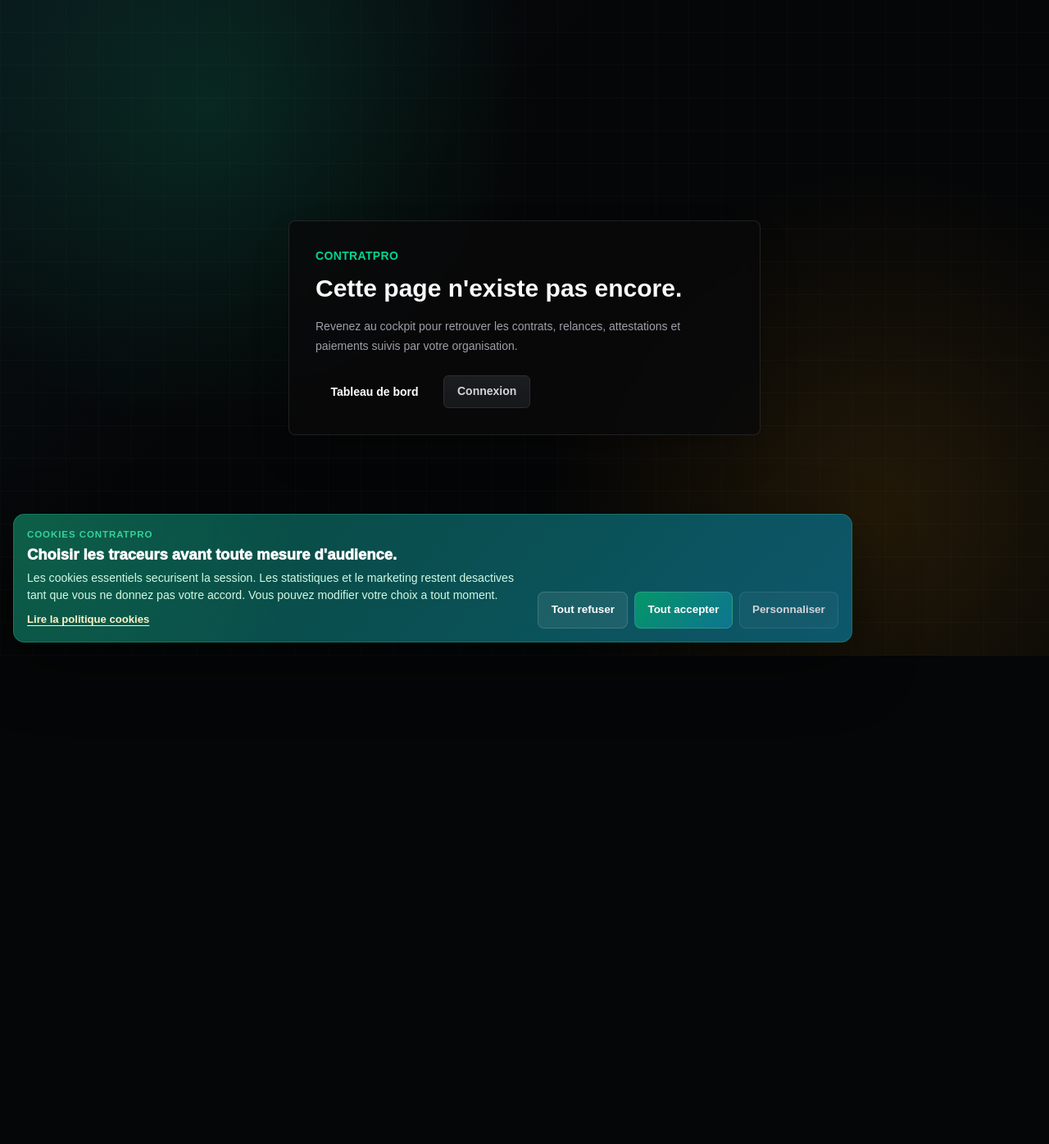
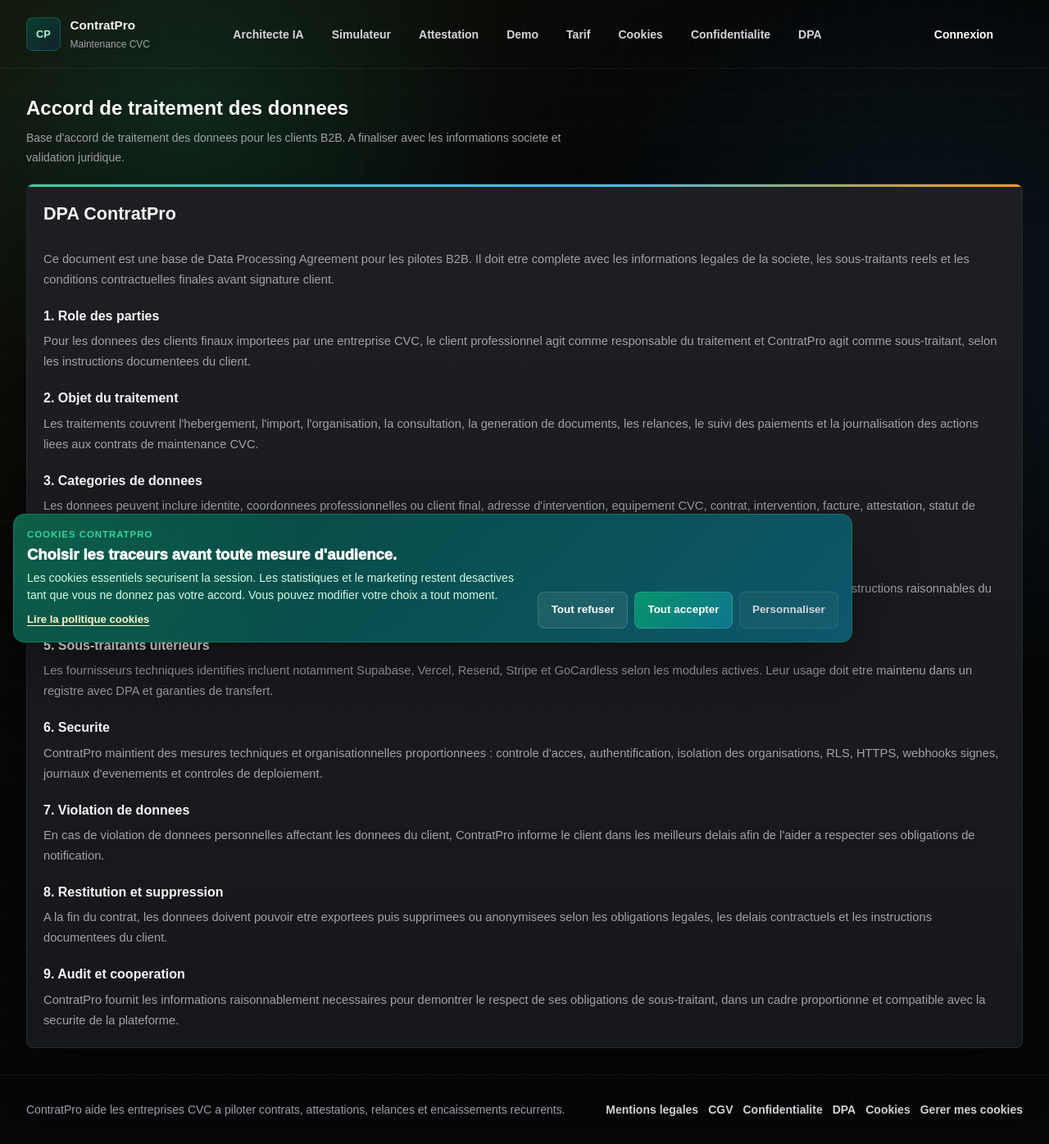
Before and after one commit to LEADFORM-arch/CONTRATPRO, a Next.js app: page /dpa in a window 1280 px wide. Before the commit this address had no page. Shown: the whole page at 82% size. Before the commit the page ends 800 px from the top, so only its background shows below. Built offline with nearby package versions, Linux system fonts and the light colour scheme.

Commit message:
Consolidate legal RGPD pages

```diff
--- a/scripts/deployment-smoke-test.mjs
+++ b/scripts/deployment-smoke-test.mjs
@@ -24,6 +24,7 @@
   { path: "/legal", includes: ["Mentions", "ContratPro"] },
   { path: "/cookies", includes: ["cookies", "ContratPro"] },
   { path: "/privacy", includes: ["confidentialite", "ContratPro"] },
+  { path: "/dpa", includes: ["donnees", "ContratPro"] },
   { path: "/terms", includes: ["conditions", "ContratPro"] },
 ];
 
--- a/scripts/production-readiness.mjs
+++ b/scripts/production-readiness.mjs
@@ -116,6 +116,7 @@
   "src/app/legal/page.tsx",
   "src/app/cookies/page.tsx",
   "src/app/privacy/page.tsx",
+  "src/app/dpa/page.tsx",
   "src/app/terms/page.tsx",
 ]) {
   check(
@@ -228,6 +229,7 @@
       "/demo",
       "/demo/merci",
       "/cookies",
+      "/dpa",
     ]),
   "le deploiement doit avoir un controle HTTP post-release",
 );
--- /dev/null
+++ b/src/app/dpa/page.tsx
@@ -0,0 +1,88 @@
+import type { Metadata } from "next";
+
+import { PublicSection, PublicShell } from "@/components/marketing/PublicShell";
+
+export const metadata: Metadata = {
+  alternates: {
+    canonical: "/dpa",
+  },
+  description:
+    "Accord de traitement des donnees ContratPro : roles RGPD, instructions, sous-traitants, securite, violation et restitution.",
+  title: "DPA ContratPro",
+};
+
+const dpaSections = [
+  {
+    title: "1. Role des parties",
+    text:
+      "Pour les donnees des clients finaux importees par une entreprise CVC, le client professionnel agit comme responsable du traitement et ContratPro agit comme sous-traitant, selon les instructions documentees du client.",
+  },
+  {
+    title: "2. Objet du traitement",
+    text:
+      "Les traitements couvrent l'hebergement, l'import, l'organisation, la consultation, la generation de documents, les relances, le suivi des paiements et la journalisation des actions liees aux contrats de maintenance CVC.",
+  },
+  {
+    title: "3. Categories de donnees",
+    text:
+      "Les donnees peuvent inclure identite, coordonnees professionnelles ou client final, adresse d'intervention, equipement CVC, contrat, intervention, facture, attestation, statut de paiement, historique d'envoi et logs techniques.",
+  },
+  {
+    title: "4. Instructions du client",
+    text:
+      "ContratPro traite les donnees uniquement pour fournir le service, securiser la plateforme, respecter les obligations legales applicables et executer les instructions raisonnables du client.",
+  },
+  {
+    title: "5. Sous-traitants ulterieurs",
+    text:
+      "Les fournisseurs techniques identifies incluent notamment Supabase, Vercel, Resend, Stripe et GoCardless selon les modules actives. Leur usage doit etre maintenu dans un registre avec DPA et garanties de transfert.",
+  },
+  {
+    title: "6. Securite",
+    text:
+      "ContratPro maintient des mesures techniques et organisationnelles proportionnees : controle d'acces, authentification, isolation des organisations, RLS, HTTPS, webhooks signes, journaux d'evenements et controles de deploiement.",
+  },
+  {
+    title: "7. Violation de donnees",
+    text:
+      "En cas de violation de donnees personnelles affectant les donnees du client, ContratPro informe le client dans les meilleurs delais afin de l'aider a respecter ses obligations de notification.",
+  },
+  {
+    title: "8. Restitution et suppression",
+    text:
+      "A la fin du contrat, les donnees doivent pouvoir etre exportees puis supprimees ou anonymisees selon les obligations legales, les delais contractuels et les instructions documentees du client.",
+  },
+  {
+    title: "9. Audit et cooperation",
+    text:
+      "ContratPro fournit les informations raisonnablement necessaires pour demontrer le respect de ses obligations de sous-traitant, dans un cadre proportionne et compatible avec la securite de la plateforme.",
+  },
+];
+
+export default function DpaPage() {
+  return (
+    <PublicShell>
+      <PublicSection
+        description="Base d'accord de traitement des donnees pour les clients B2B. A finaliser avec les informations societe et validation juridique."
+        title="Accord de traitement des donnees"
+      >
+        <div className="public-legal-panel">
+          <h1>DPA ContratPro</h1>
+          <p>
+            Ce document est une base de Data Processing Agreement pour les pilotes
+            B2B. Il doit etre complete avec les informations legales de la societe,
+            les sous-traitants reels et les conditions contractuelles finales avant
+            signature client.
+          </p>
+
+          {dpaSections.map((section) => (
+            <section key={section.title}>
+              <h2>{section.title}</h2>
+              <p>{section.text}</p>
+            </section>
+          ))}
+        </div>
+      </PublicSection>
+    </PublicShell>
+  );
+}
--- a/src/app/legal/page.tsx
+++ b/src/app/legal/page.tsx
@@ -1,39 +1,75 @@
+import type { Metadata } from "next";
+
 import { PublicSection, PublicShell } from "@/components/marketing/PublicShell";
 
+export const metadata: Metadata = {
+  alternates: {
+    canonical: "/legal",
+  },
+  description:
+    "Mentions legales ContratPro : editeur, hebergement, contact et responsabilite de publication.",
+  title: "Mentions legales ContratPro",
+};
+
 const contactEmail = process.env.NEXT_PUBLIC_CONTACT_EMAIL?.trim();
+
+const legalFields = [
+  "Denomination sociale",
+  "Forme juridique",
+  "Capital social",
+  "SIREN / SIRET",
+  "RCS",
+  "Adresse du siege",
+  "Representant legal",
+  "Numero de TVA intracommunautaire le cas echeant",
+];
 
 export default function LegalPage() {
   return (
     <PublicShell>
       <PublicSection
-        description="Informations a completer avant publication commerciale. Cette page fournit une base propre pour le lancement."
+        description="Mentions legales de base pour ContratPro. Les champs societe doivent etre completes avec les informations definitives avant lancement public."
         title="Mentions legales"
       >
         <div className="public-legal-panel">
-          <h1>Editeur</h1>
+          <h1>Editeur du service</h1>
           <p>
-            ContratPro est edite par la societe exploitante a renseigner avant
-            mise en production : denomination sociale, forme juridique, capital,
-            SIRET, RCS, adresse du siège et email de contact.
+            ContratPro est un service SaaS B2B de gestion des contrats de
+            maintenance CVC. Les informations legales definitives de la societe
+            exploitante doivent etre renseignees avant commercialisation publique.
           </p>
+
+          <h2>Informations a completer</h2>
+          <ul>
+            {legalFields.map((field) => (
+              <li key={field}>{field}</li>
+            ))}
+          </ul>
 
           <h2>Hebergement</h2>
           <p>
             Application hebergee sur Vercel. Donnees applicatives stockees dans
-            Supabase. Les informations exactes d'hebergement doivent etre
-            confirmees avec les comptes de production utilises.
+            Supabase. Les informations exactes d'hebergement, regions, DPA et
+            garanties contractuelles doivent etre confirmees avec les comptes de
+            production utilises.
           </p>
 
           <h2>Contact</h2>
           <p>
-            Contact fondateur :{" "}
+            Contact :{" "}
             {contactEmail ? (
               <a href={`mailto:${contactEmail}`}>{contactEmail}</a>
             ) : (
-              "adresse communiquee pendant le pilote"
+              "adresse a completer avant lancement public"
             )}
-            . Une adresse de support dediee pourra etre ajoutee avant lancement
-            public.
+            .
+          </p>
+
+          <h2>Responsabilite</h2>
+          <p>
+            Les informations publiees sur ce site presentent ContratPro et ses
+            fonctionnalites. Les documents contractuels et juridiques doivent
+            etre relus avant signature client ou encaissement live.
           </p>
         </div>
       </PublicSection>
--- a/src/app/privacy/page.tsx
+++ b/src/app/privacy/page.tsx
@@ -1,38 +1,101 @@
+import type { Metadata } from "next";
+
 import { PublicSection, PublicShell } from "@/components/marketing/PublicShell";
 
+export const metadata: Metadata = {
+  alternates: {
+    canonical: "/privacy",
+  },
+  description:
+    "Politique de confidentialite ContratPro : donnees traitees, finalites, sous-traitants, droits RGPD et securite.",
+  title: "Politique de confidentialite ContratPro",
+};
+
+const contactEmail = process.env.NEXT_PUBLIC_CONTACT_EMAIL?.trim();
+const rgpdEmail = contactEmail || "adresse RGPD a completer avant lancement public";
+
 const sections = [
-  [
-    "Donnees traitees",
-    "ContratPro traite les informations necessaires a la gestion CVC : entreprise, utilisateurs, clients finaux, equipements, contrats, interventions, attestations, factures, paiements et historiques d'envoi.",
-  ],
-  [
-    "Finalites",
-    "Les données servent à fournir le service ContratPro, sécuriser l’accès, générer les documents, envoyer les relances, suivre les paiements et assurer la supervision technique.",
-  ],
-  [
-    "Sous-traitants",
-    "Supabase, Vercel, Resend, Stripe et GoCardless peuvent intervenir selon les modules actives. Les comptes de production doivent etre configures avec les garanties contractuelles adaptees.",
-  ],
-  [
-    "Droits",
-    "Les utilisateurs peuvent demander accès, rectification, suppression ou export des données via l’adresse de contact de l’éditeur.",
-  ],
+  {
+    title: "1. Responsable et perimetre",
+    text:
+      "Cette politique decrit les traitements realises pour l'application ContratPro, logiciel B2B de gestion des contrats de maintenance CVC. Les informations de societe, SIRET, RCS, capital, siege et representant legal doivent etre completees avant commercialisation publique.",
+  },
+  {
+    title: "2. Donnees traitees",
+    text:
+      "ContratPro traite les donnees necessaires au service : entreprise cliente, utilisateurs, clients finaux, coordonnees professionnelles, equipements CVC, contrats, interventions, attestations, factures, relances, paiements, journaux techniques et preuves d'envoi.",
+  },
+  {
+    title: "3. Finalites",
+    text:
+      "Les donnees servent a fournir le service, securiser l'acces, importer les fichiers clients, suivre les contrats, generer les documents, preparer les relances, suivre les paiements, assurer le support et maintenir la supervision technique.",
+  },
+  {
+    title: "4. Bases juridiques",
+    text:
+      "Les traitements reposent selon les cas sur l'execution du contrat, l'obligation legale, l'interet legitime de securite et de gestion B2B, ou le consentement pour les cookies non essentiels et certains usages marketing.",
+  },
+  {
+    title: "5. Role de ContratPro",
+    text:
+      "Pour les donnees des entreprises clientes, ContratPro agit comme responsable du traitement. Pour les donnees des clients finaux importees par un chauffagiste, ContratPro agit en principe comme sous-traitant du chauffagiste, selon ses instructions documentees.",
+  },
+  {
+    title: "6. Sous-traitants",
+    text:
+      "Les sous-traitants techniques peuvent inclure Supabase, Vercel, Resend, Stripe et GoCardless selon les modules actives. Chaque fournisseur doit etre verifie avant mise en production : DPA, localisation, transferts hors UE, garanties contractuelles et mesures de securite.",
+  },
+  {
+    title: "7. Conservation",
+    text:
+      "Les durees de conservation doivent etre limitees aux finalites : donnees de compte pendant l'abonnement puis delai d'export, donnees contractuelles selon prescription applicable, donnees comptables selon obligations legales, logs techniques selon besoin de securite.",
+  },
+  {
+    title: "8. Securite",
+    text:
+      "ContratPro met en oeuvre des mesures de securite proportionnees : HTTPS, authentification, isolation par organisation, politiques RLS Supabase, controles d'acces, webhooks signes, journaux d'evenements et controles de deploiement.",
+  },
+  {
+    title: "9. Cookies",
+    text:
+      "Les cookies essentiels servent au fonctionnement du service. Les cookies statistiques ou marketing ne sont pas charges sans consentement. Les choix peuvent etre modifies depuis le lien Gerer mes cookies.",
+  },
+  {
+    title: "10. Droits des personnes",
+    text:
+      "Les personnes concernees peuvent demander acces, rectification, effacement, limitation, opposition ou portabilite lorsque ces droits sont applicables. Les demandes sont traitees via l'adresse de contact RGPD indiquee ci-dessous.",
+  },
 ];
 
 export default function PrivacyPage() {
   return (
     <PublicShell>
       <PublicSection
-        description="Base de politique de confidentialite pour une exploitation B2B. A faire relire avant lancement commercial public."
+        description="Base RGPD B2B reprise depuis les documents fournis. A valider juridiquement avant lancement commercial public."
         title="Politique de confidentialite"
       >
         <div className="public-legal-panel">
-          {sections.map(([title, text]) => (
-            <section key={title}>
-              <h2>{title}</h2>
-              <p>{text}</p>
+          <p>
+            Derniere mise a jour : a completer avant publication officielle. Cette
+            page est une base de travail operationnelle pour le pilote ContratPro.
+          </p>
+
+          {sections.map((section) => (
+            <section key={section.title}>
+              <h2>{section.title}</h2>
+              <p>{section.text}</p>
             </section>
           ))}
+
+          <section>
+            <h2>Contact RGPD</h2>
+            <p>
+              Pour exercer un droit ou poser une question :{" "}
+              {contactEmail ? <a href={`mailto:${contactEmail}`}>{contactEmail}</a> : rgpdEmail}
+              . Une adresse dediee de type rgpd@votre-domaine.fr devra etre
+              configuree avec le domaine final.
+            </p>
+          </section>
         </div>
       </PublicSection>
     </PublicShell>
--- a/src/app/robots.ts
+++ b/src/app/robots.ts
@@ -11,6 +11,10 @@
         "/pricing",
         "/demo",
         "/cookies",
+        "/privacy",
+        "/terms",
+        "/legal",
+        "/dpa",
       ],
       disallow: ["/admin", "/api", "/settings", "/contracts", "/customers", "/invoices"],
       userAgent: "*",
--- a/src/app/sitemap.ts
+++ b/src/app/sitemap.ts
@@ -13,6 +13,7 @@
     "/legal",
     "/cookies",
     "/privacy",
+    "/dpa",
     "/terms",
   ].map((path) => ({
     changeFrequency: path === "/attestation-entretien-chaudiere" ? "monthly" : "weekly",
--- a/src/app/terms/page.tsx
+++ b/src/app/terms/page.tsx
@@ -1,17 +1,40 @@
+import type { Metadata } from "next";
+
 import { PublicSection, PublicShell } from "@/components/marketing/PublicShell";
+
+export const metadata: Metadata = {
+  alternates: {
+    canonical: "/terms",
+  },
+  description:
+    "Conditions generales ContratPro : objet du service, abonnement, responsabilites, donnees et resiliation.",
+  title: "Conditions generales ContratPro",
+};
 
 const clauses = [
   [
     "Objet",
-    "ContratPro fournit un logiciel de gestion des contrats de maintenance CVC, incluant suivi clients, contrats, documents, relances, paiements et supervision.",
+    "ContratPro fournit un logiciel de gestion des contrats de maintenance CVC : clients, equipements, contrats, echeances, relances, factures, attestations, paiements et supervision.",
+  ],
+  [
+    "Acces au service",
+    "Le service est reserve aux professionnels. L'acces peut etre soumis a authentification, abonnement actif et respect des conditions de securite de l'organisation cliente.",
   ],
   [
     "Prix",
-    "Les offres ContratPro sont commercialisees a partir de 49 EUR HT par mois et peuvent evoluer selon le palier choisi, les options d'onboarding et les accords commerciaux specifiques.",
+    "Les offres ContratPro sont commercialisees a partir de 49 EUR HT par mois et peuvent evoluer selon le palier choisi, l'accompagnement, le volume et les accords commerciaux specifiques.",
   ],
   [
-    "Responsabilite",
-    "Le client reste responsable de l’exactitude des données saisies, des obligations réglementaires applicables à son activité et de la validation des documents envoyés.",
+    "Responsabilite client",
+    "Le client reste responsable de l'exactitude des donnees saisies ou importees, de ses obligations metier CVC, de la validation des documents envoyes et de l'information de ses propres clients finaux.",
+  ],
+  [
+    "Donnees personnelles",
+    "Les traitements de donnees sont decrits dans la politique de confidentialite et, lorsque ContratPro agit comme sous-traitant, dans l'accord de traitement des donnees.",
+  ],
+  [
+    "Paiements",
+    "Les paiements SaaS peuvent etre traites par Stripe. Les prelevements SEPA des contrats CVC peuvent etre prepares via GoCardless selon la configuration activee et les validations juridiques necessaires.",
   ],
   [
     "Disponibilite",
@@ -19,7 +42,7 @@
   ],
   [
     "Resiliation",
-    "L'abonnement peut etre gere via le portail de facturation Stripe lorsque celui-ci est active en production.",
+    "L'abonnement peut etre gere via le portail de facturation lorsque celui-ci est active en production. Les conditions de sortie, export et suppression doivent etre precisees dans le contrat client final.",
   ],
 ];
 
@@ -31,6 +54,11 @@
         title="Conditions generales de vente"
       >
         <div className="public-legal-panel">
+          <p>
+            Cette page constitue une base de travail. Elle ne remplace pas des
+            CGV relues et validees par un professionnel du droit avant lancement
+            commercial public.
+          </p>
           {clauses.map(([title, text]) => (
             <section key={title}>
               <h2>{title}</h2>
--- a/src/components/marketing/PublicShell.tsx
+++ b/src/components/marketing/PublicShell.tsx
@@ -6,10 +6,11 @@
   { href: "/architecte-ia", label: "Architecte IA" },
   { href: "/simulateur", label: "Simulateur" },
   { href: "/attestation-entretien-chaudiere", label: "Attestation" },
-  { href: "/demo", label: "Démo" },
+  { href: "/demo", label: "Demo" },
   { href: "/pricing", label: "Tarif" },
   { href: "/cookies", label: "Cookies" },
   { href: "/privacy", label: "Confidentialite" },
+  { href: "/dpa", label: "DPA" },
 ];
 
 export function PublicShell({
@@ -56,9 +57,10 @@
           relances et encaissements recurrents.
         </p>
         <div className="flex flex-wrap gap-3">
-          <a href="/legal">Mentions légales</a>
+          <a href="/legal">Mentions legales</a>
           <a href="/terms">CGV</a>
           <a href="/privacy">Confidentialite</a>
+          <a href="/dpa">DPA</a>
           <a href="/cookies">Cookies</a>
           <CookiePreferencesButton />
         </div>
@@ -93,7 +95,8 @@
         {action ? <div className="mt-7 flex flex-wrap gap-3">{action}</div> : null}
       </div>
 
-      {visual ?? <div className="public-product-visual">
+      {visual ?? (
+        <div className="public-product-visual">
           <div className="public-visual-top">
             <span>Contrats actifs</span>
             <strong>48 900 EUR</strong>
@@ -114,11 +117,12 @@
               <strong>34</strong>
             </div>
             <div>
-            <span>SEPA sous contrôle</span>
+              <span>SEPA sous controle</span>
               <strong>96%</strong>
             </div>
           </div>
-      </div>}
+        </div>
+      )}
     </section>
   );
 }
```
Also changed, not shown: 4 other files (tests, documents, lock files or other folders). Lines whose indentation alone changed are shown as unchanged.
